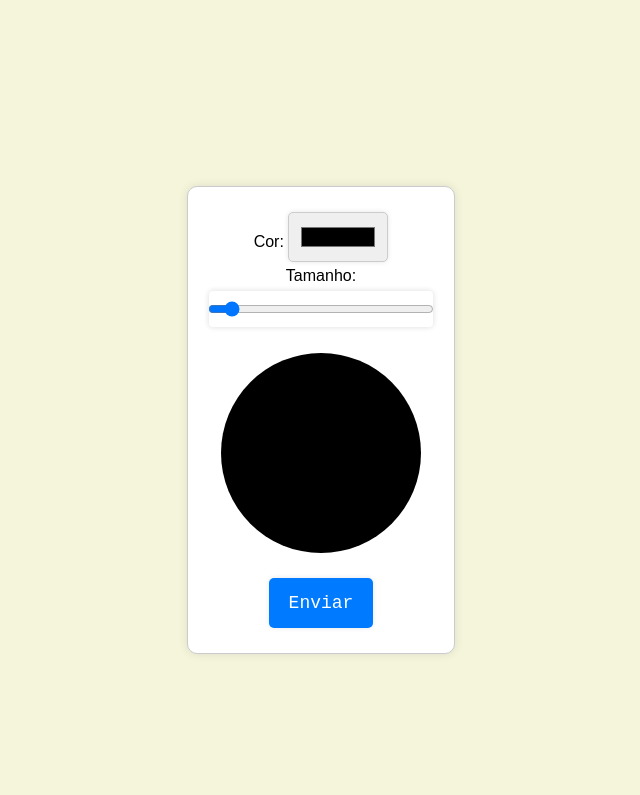
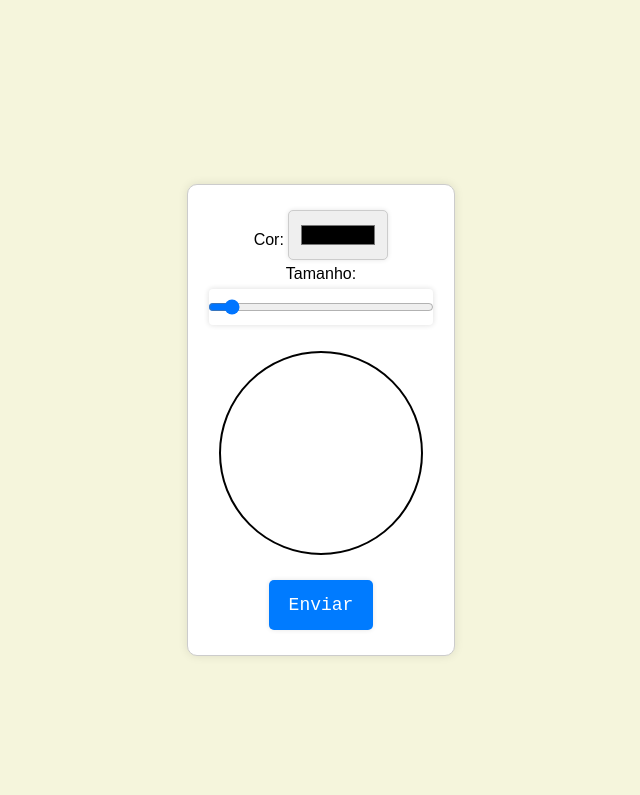
Before and after one commit to HederGabriel/DW-lll, a PHP site: page /dom3.html in a window 1280 px wide. Shown: the top 795 px of the page, without its empty margins (319-959 px from the left). Run offline with PHP 8.4, Linux system fonts and the light colour scheme.

```diff
--- a/Aula 03/dom3.css
+++ b/Aula 03/dom3.css
@@ -57,7 +57,8 @@ button:hover {
 #circulo {
     margin: 20px auto;
     border-radius: 50%;
-    background-color: #000;
+    background-color: #ffffff00;
+    border: 2px solid black;
     width: 200px;
     height: 200px;
 }
```
